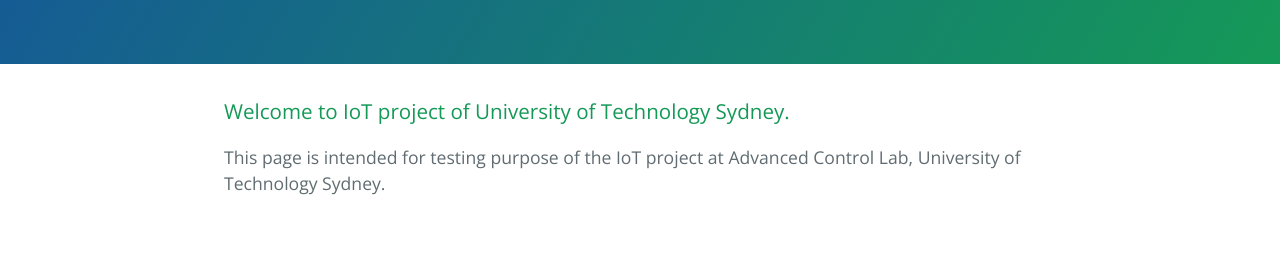
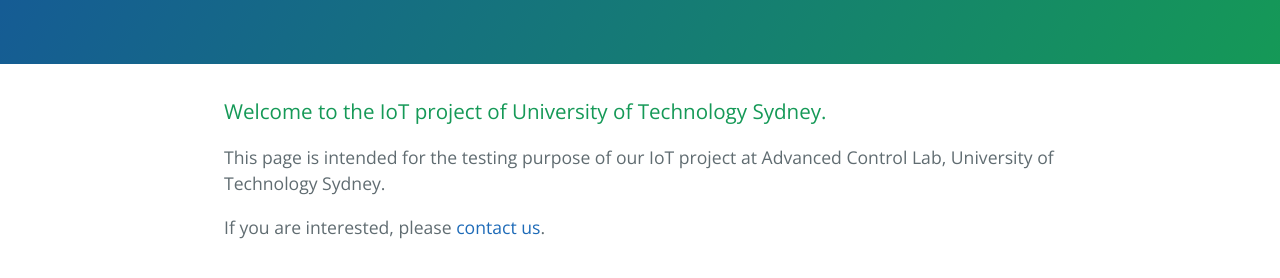
Before and after one commit to duongpm/mygithubpage, a plain HTML site: page index.html in a window 1280 px wide. Shown: the part 176-454 px from the top of the page. Drawn offline with nearby package versions, Linux system fonts and the light colour scheme.

Commit message:
Update index.html

```diff
--- a/index.html
+++ b/index.html
@@ -16,10 +16,10 @@
 
     <section class="main-content">
       <h3>
-<a id="welcome-to-github-pages" class="anchor" href="#welcome-to-github-pages" aria-hidden="true"><span aria-hidden="true" class="octicon octicon-link"></span></a>Welcome to IoT project of University of Technology Sydney.</h3>
+<a id="welcome-to-github-pages" class="anchor" href="#welcome-to-github-pages" aria-hidden="true"><span aria-hidden="true" class="octicon octicon-link"></span></a>Welcome to the IoT project of University of Technology Sydney.</h3>
 
-<p>This page is intended for testing purpose of the IoT project at Advanced Control Lab, University of Technology Sydney.</p>
-
+<p>This page is intended for the testing purpose of our IoT project at Advanced Control Lab, University of Technology Sydney.</p>
+<p>If you are interested, please <a href="https://www.uts.edu.au/staff/manhduong.phung">contact us</a>.</p>
     </section>
 
 
```
